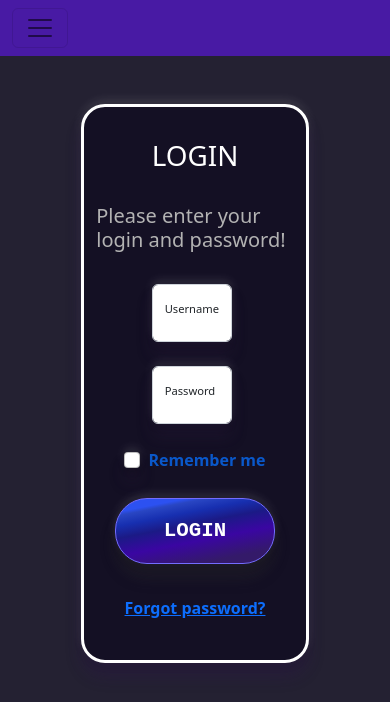
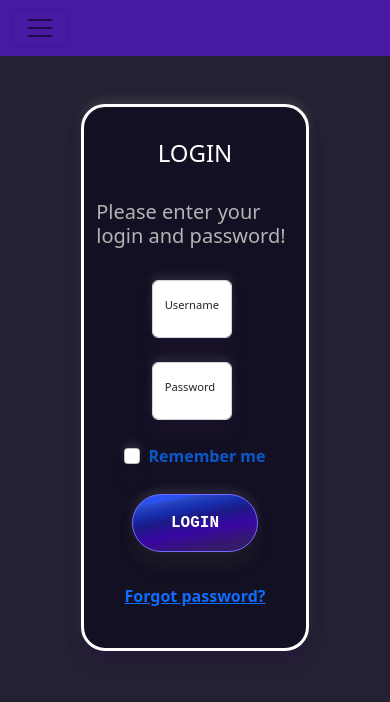
Before and after one commit to smart-programmer/tic-tac-toe, a website: page static/html/login.html in a window 390 px wide. Drawn offline with nearby package versions, Linux system fonts and the light colour scheme.

Commit message:
some changes in login and register || make file extension optional on server

```diff
--- a/static/css/style-login.css
+++ b/static/css/style-login.css
@@ -5,6 +5,10 @@ body , html{
 .btn:hover{
     background-color: #746cfe!important;
     --bs-btn-hover-color: var(#746cfe) ;
+
+  }
+  .reg-title{
+    color:white;
 
   }
   .btn{
@@ -58,7 +62,11 @@ body , html{
     background: linear-gradient(169deg, rgba(44,81,241,1) 14%, rgba(41,70,195,1) 18%, rgba(23,47,176,1) 29%, rgba(27,26,134,1) 42%, rgba(58,6,162,1) 61%, rgba(52,26,105,1) 85%);
 
   }
-
+  #font {
+    font-size: 1.4rem !important;
+    padding-left: 2.4rem!important;
+    padding-right: 2.4rem!important;
+    }
   @media screen and (max-width: 450px) {
     .placeholder-float{
         font-size:0.7rem!important;
@@ -66,4 +74,16 @@ body , html{
       .btn-resize{
         width:  5rem!important;
       }
+      .reg-title{
+        font-size: 1.5rem;
+      }
   }
+
+  @media screen and (max-width: 566px) {
+    #font {
+    font-size: 1rem !important;
+    /* padding-left: 0 !important;
+    padding-right: 0 !important; */
+    }
+
+  }
--- a/static/css/style-register.css
+++ b/static/css/style-register.css
@@ -1,5 +1,10 @@
 body , html{
     background-color:#242132 ;
+
+}
+
+.reg-title{
+  color:white;
 
 }
 .btn:hover{
@@ -58,11 +63,27 @@ body , html{
     background: linear-gradient(169deg, rgba(44,81,241,1) 14%, rgba(41,70,195,1) 18%, rgba(23,47,176,1) 29%, rgba(27,26,134,1) 42%, rgba(58,6,162,1) 61%, rgba(52,26,105,1) 85%);
 
   }
-  @media screen and (max-width: 450px) {
+  #font {
+    font-size: 1rem !important;
+    padding-left: 2rem!important;
+    padding-right: 2rem!important;
+    }
+  @media screen and (max-width: 452px) {
     .placeholder-float{
         font-size:0.7rem!important;
       }
       .btn-resize{
         width:  5rem!important;
       }
+      .reg-title{
+        font-size: 1.5rem;
+      }
   }
+  @media screen and (max-width: 566px) {
+    #font {
+    font-size: 0.8rem !important;
+    /* padding-left: 0 !important;
+    padding-right: 0 !important; */
+    }
+
+  }
--- a/static/html/login.html
+++ b/static/html/login.html
@@ -30,7 +30,7 @@
                     </a>
                     <ul class="navbar-nav me-auto mb-2 mb-lg-0">
                         <li class="nav-item">
-                            <a class="nav-link active" aria-current="page" href="#">Home</a>
+                            <a class="nav-link active" aria-current="page" href="./tic-tac-toe.html">Home</a>
                         </li>
                         <li class="nav-item">
                             <a class="nav-link" href="#">Link</a>
@@ -38,9 +38,9 @@
 
                     </ul>
                     <div class="d-flex">
-                        <a href="./login"><button class="btn btn-outline-success me-3">Sign
+                        <a href="./login.html"><button class="btn btn-outline-success me-3">Sign
                                 in</button></a>
-                        <a href="./register"><button class="btn btn-outline-success">Sign up</button></a>
+                        <a href="./register.html"><button class="btn btn-outline-success">Sign up</button></a>
                     </div>
                 </div>
             </div>
@@ -48,11 +48,14 @@
         <div class="container ">
             <div class="row justify-content-center">
                 <div class="col-7  mt-5 pt-2 main-container">
-                    <div class="row justify-content-center mt-4">
-                        <div class="col-6 w-auto">
-                            <h1 style="color: white;">LOGIN</h1>
+                    <div class="row justify-content-center mt-4 ">
+                        <div class="col-12 w-auto ">
+                            <h1 class="reg-title">LOGIN
                         </div>
                     </div>
+
+
+
                     <div class="row justify-content-center mt-4">
                         <div class="col-6 w-auto">
                             <h5 style="color: rgb(179, 179, 179);">Please enter your login and password!</h5>
@@ -101,7 +104,7 @@
 
                     <div class="row justify-content-center  mt-4   ">
                         <div class="col-6  w-auto submit-button"> <button type="submit"
-                                class="btn btn-primary btn-bd-primary mb-3  p-3 ps-5 pe-5"
+                                class="btn btn-primary btn-bd-primary mb-3  p-3 " value="register" id="font"
                                 value="register">LOGIN</button>
                         </div>
                     </div>
```
Also changed, not shown: index.js (+9 -5 lines), static/html/register.html (+7 -7 lines), static/html/tic-tac-toe.html (renamed from static/html/test.html, +3 -3 lines), static/javascript/game.js (+12 -4 lines).
